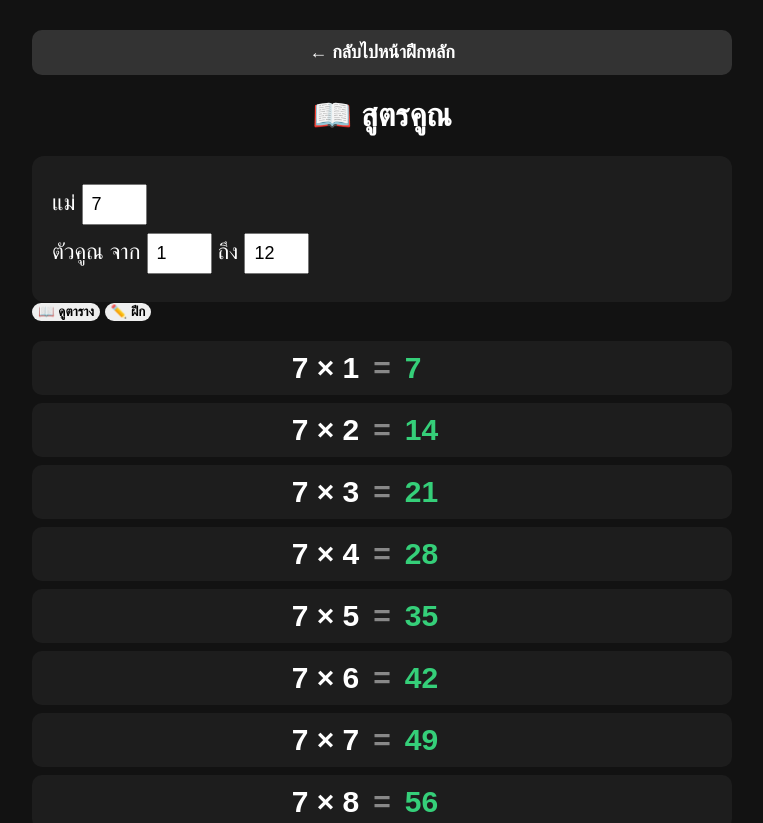
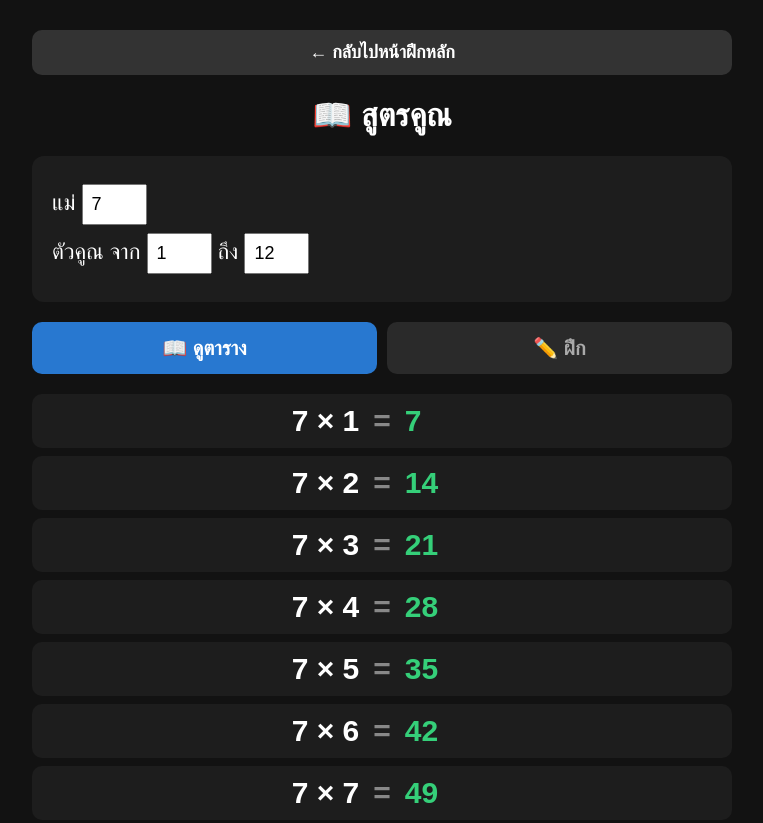
Before and after one commit to omgkrit/stackblitz-starters-k2sabnck, a website: page table.html in a window 1280 px wide. Shown: the top 823 px of the page, without its empty margins (258-1021 px from the left). Drawn offline with Linux system fonts and the light colour scheme.

Commit message:
Update styles.css

```diff
--- a/styles.css
+++ b/styles.css
@@ -201,3 +201,26 @@ button {
   color: #ff5555;
   font-size: 20px;
 }
+
+.tabs {
+  display: grid;
+  grid-template-columns: 1fr 1fr;
+  gap: 10px;
+  margin: 20px 0 0;
+}
+
+.tab-btn {
+  padding: 14px;
+  font-size: 20px;
+  color: #aaa;
+  background: #2a2a2a;
+}
+
+.tab-btn.active {
+  color: white;
+  background: #2878d0;
+}
+
+.hidden {
+  display: none;
+}
```
